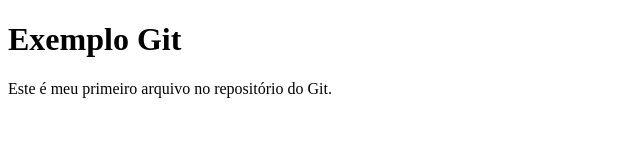
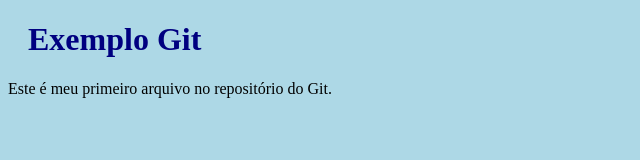
Before and after one commit to leomanbrandao/java-senai, a plain HTML site: page index.html in a window 1280 px wide. Shown: the whole page, without its empty margins (0-640 px from the left). Drawn offline with Linux system fonts and the light colour scheme.

Commit message:
Aprendendo a usar o git

```diff
--- a/index.html
+++ b/index.html
@@ -2,7 +2,7 @@
 <html>
 <head>
 <title>Exemplo Git</title>
-<link real="stylesheet" href="bluestyle.css">
+<link rel="stylesheet" href="bluestyle.css">
 </head>
 <body>
 
```
